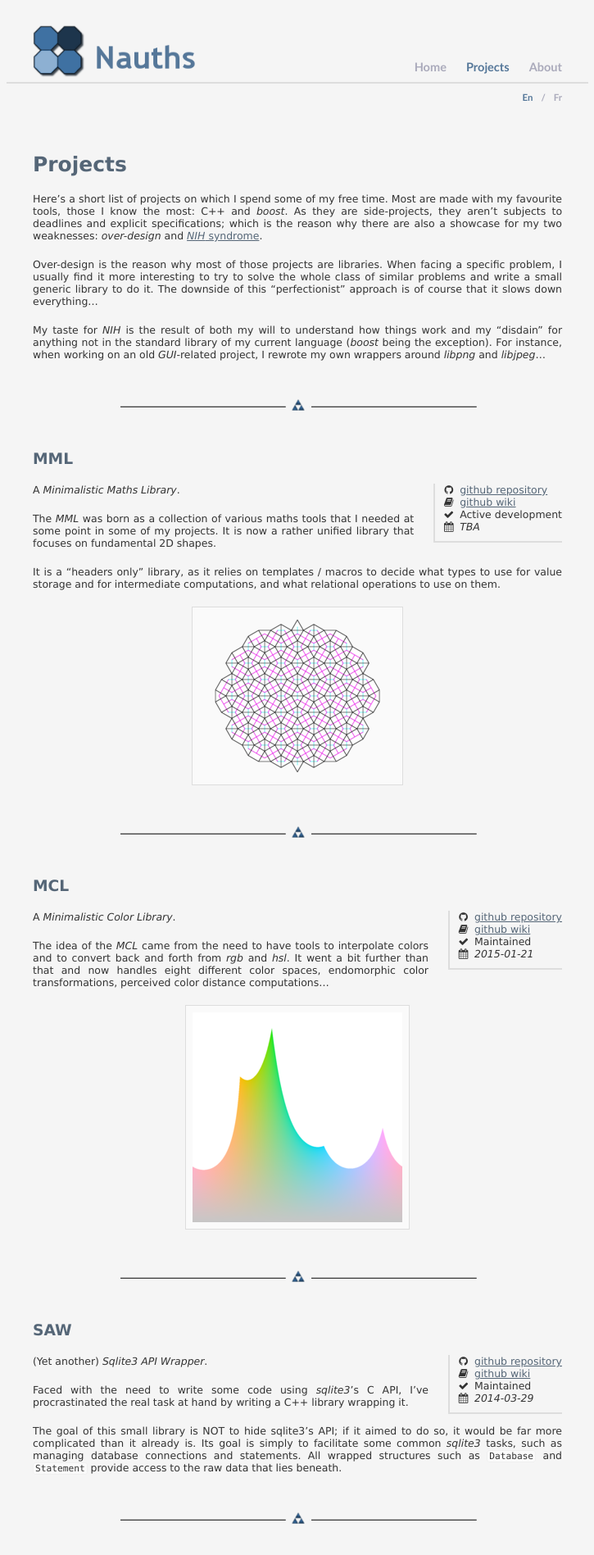
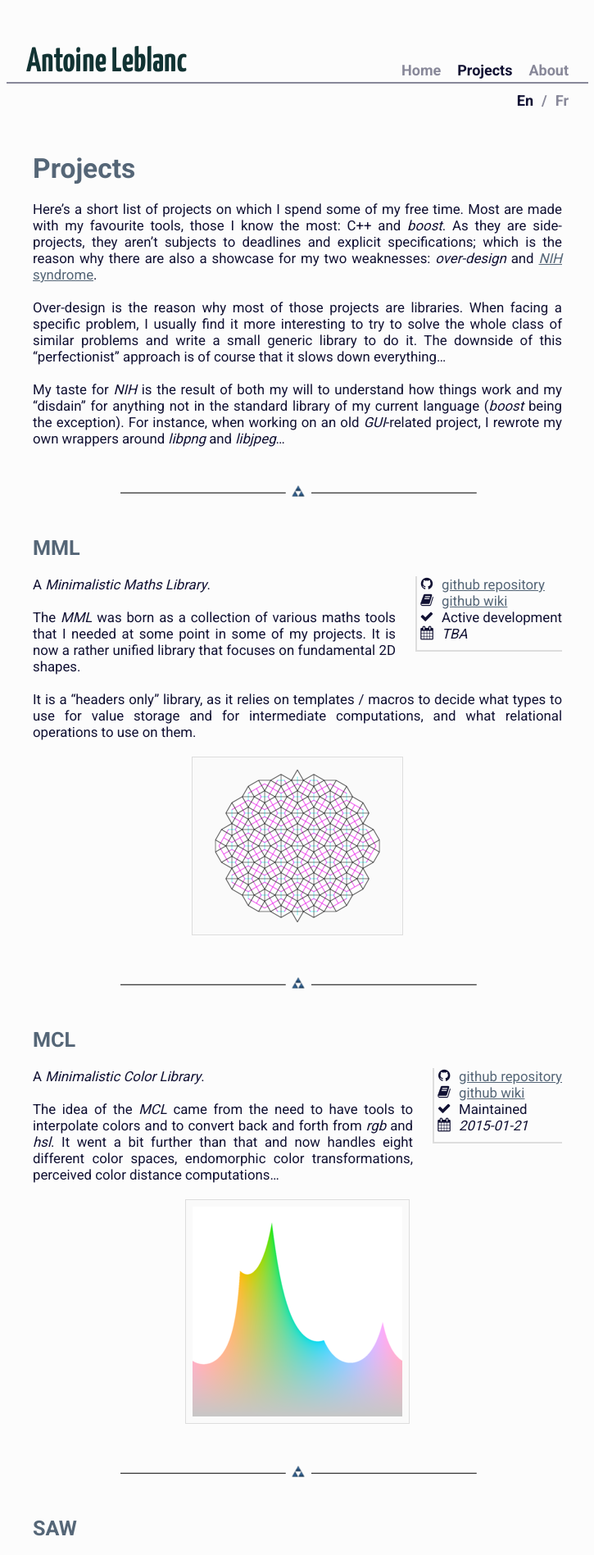
Before and after one commit to nicuveo/nauths.fr, a Jekyll site: the page built from en/projects.md, in a window 1280 px wide. Shown: the top 1897 px of the page at 82% size, without its empty margins (277-1002 px from the left). Built offline with Jekyll 4.4.1, drawn with Linux system fonts in a browser that asks for light colours.

Commit message:
Revamp of the style, wip.

```diff
--- a/_includes/header.html
+++ b/_includes/header.html
@@ -4,8 +4,7 @@
 <div id="header">
 
   <div id="title">
-    <a href="/{{ page.lang }}/{{ u.home }}"><img id="logo1" src="/img/logo.png"        alt="logo" /></a>
-    <a href="/{{ page.lang }}/{{ u.home }}"><img id="logo2" src="/img/logo_mobile.png" alt="logo" /></a>
+    <a href="/{{ page.lang }}/{{ u.home }}" id="self">Antoine Leblanc</a>
   </div>
 
   <div id="menu">
--- a/_layouts/default.html
+++ b/_layouts/default.html
@@ -34,6 +34,9 @@
     <script src="/js/rainbow.js"></script>
     <script src="/js/jquery-1.10.2.min.js"></script>
     <script src="/js/lightbox-2.6.min.js"></script>
+
+    <link rel="preconnect" href="https://fonts.gstatic.com">
+    <link href="https://fonts.googleapis.com/css2?family=Roboto:wght@400;700&family=Source+Code+Pro&family=Yanone+Kaffeesatz:wght@700&display=swap" rel="stylesheet">
   </head>
 
   <body>
--- a/css/default.css
+++ b/css/default.css
@@ -26,17 +26,17 @@ a:hover
 
 body
 {
-    background-color:#f5f5f5;
-    font: normal 65% "Lucida Sans Unicode",sans-serif;
-    color:#333;
+    background-color:#FCFCFC;
+    font-family: 'Roboto', sans-serif;
+    font-size: 14px;
+    color:#113;
     margin: 0 auto;
     width: 710px;
 }
 
 tt
 {
-    font-family:Consolas,"Liberation Mono",Courier,monospace;
-    font-size:.7rem
+    font-family: 'Source Code Pro', monospace
 }
 
 blockquote,dl,h1,h2,h3,h4,h5,h6,hr,img,ol,p,table,ul,.highlight
@@ -78,8 +78,7 @@ pre
 
 code
 {
-    font-family:Consolas,"Liberation Mono",Courier,monospace;
-    font-size: .7rem;
+    font-family: 'Source Code Pro', monospace;
 }
 
 p code, li code
@@ -159,58 +158,8 @@ table tr td:last-child, table tr th:last-child
 {
     height: 100px;
     padding: 0 32px;
-    border-bottom: 2px solid #DDD;
-}
-
-#title
-{
-    float: left;
-    text-align: center;
-    height: 100px;
-}
-
-#logo1
-{
-    height: 64px;
-    padding-top: 30px;
-}
-
-#logo2
-{
-    display: none;
-}
-
-#title h1
-{
-    font: normal 2em Verdana,sans-serif;
-}
-
-#title h2
-{
-    color: #999;
-    font: normal 1.1em Verdana,sans-serif;
-}
-
-#menu a
-{
-    color: #AAB;
-    float: right;
-    font: bold 1.4em "Trebuchet MS",sans-serif;
-    margin-top: 9px;
-    margin-left: 24px;
-    padding: 64px 0px 4px 0px;
-    text-align: center;
-    text-decoration: none;
-}
-
-#menu a.current_menu
-{
-    color: #579;
-}
-
-#menu a:hover
-{
-    color: #28E;
+    border-bottom: 2px solid #889;
+    position: relative;
 }
 
 #sub-header
@@ -219,18 +168,73 @@ table tr td:last-child, table tr th:last-child
     padding: 0px 32px;
     clear: both;
     height: 32px;
+    position: relative;
+}
+
+#title
+{
+    position: absolute;
+    bottom: 4px;
+    left: 0;
+    float: left;
+}
+
+#self
+{
+    color: #133;
+    float: right;
+    font-size: 42px;
+    margin-left: 24px;
+    text-align: center;
+    text-decoration: none;
+    font-family: 'Yanone Kaffeesatz', sans-serif;
+}
+
+#menu
+{
+    position: absolute;
+    right: 0px;
+    bottom: 4px;
+    float: right;
+    padding-right: 24px;
+}
+
+#menu a
+{
+    float: right;
+    margin-left: 20px;
+    font-size: 18px;
+    font-weight: 700;
+    text-align: center;
+    text-decoration: none;
+    color: #889;
+}
+
+#menu a.current_menu
+{
+    color: #113;
+}
+
+#menu a:hover
+{
+    color: #28E;
 }
 
 #langs
 {
+    position: absolute;
+    right: 0;
+    top: 0;
     float: right;
+    padding-right: 24px;
 }
 
 #langs *
 {
-    color: #AAB;
+    color: #889;
     float: right;
-    font: bold 1.1em "Trebuchet MS",sans-serif;
+    font-size: 18px;
+    font-weight: 700;
     margin-left: 10px;
     text-align: center;
     text-decoration: none;
@@ -238,7 +242,7 @@ table tr td:last-child, table tr th:last-child
 
 #langs a.current_lang
 {
-    color: #579;
+    color: #113;
 }
 
 #langs a:hover
@@ -321,7 +325,7 @@ table tr td:last-child, table tr th:last-child
     text-align: center;
     margin-top: 48px;
     font-style: italic;
-    color: #AAB;
+    color: #889;
 }
 
 .comments a
@@ -388,7 +392,7 @@ table tr td:last-child, table tr th:last-child
 {
     text-align: center;
     text-decoration: none;
-    color: #AAB;
+    color: #889;
     margin: 0px 5px;
 }
 
@@ -430,7 +434,6 @@ table tr td:last-child, table tr th:last-child
 {
     body
     {
-        font: normal 80% "Lucida Sans Unicode",sans-serif;
         width: 100%;
     }
 
@@ -445,26 +448,14 @@ table tr td:last-child, table tr th:last-child
         padding: 0 8px;
     }
 
-    #title
-    {
-        height: 50px;
-    }
-
-    #logo1
+    #self
     {
         display: none;
     }
 
-    #logo2
-    {
-        display: inline;
-        padding-top: 4px;
-        width: 42px;
-    }
-
     #menu a
     {
-        padding: 16px 0px 4px 0px;
+        margin-left: 16px;
     }
 
     .youtube-box
@@ -476,10 +467,10 @@ table tr td:last-child, table tr th:last-child
 
     .youtube-wrapper
     {
-	position: relative;
-	padding-bottom: 56.25%;
-	padding-top: 25px;
-	height: 0;
+        position: relative;
+        padding-bottom: 56.25%;
+        padding-top: 25px;
+        height: 0;
     }
 
     .youtube-frame
```
Also changed, not shown: img/logo.png (deleted), img/logo_mobile.png (deleted).
